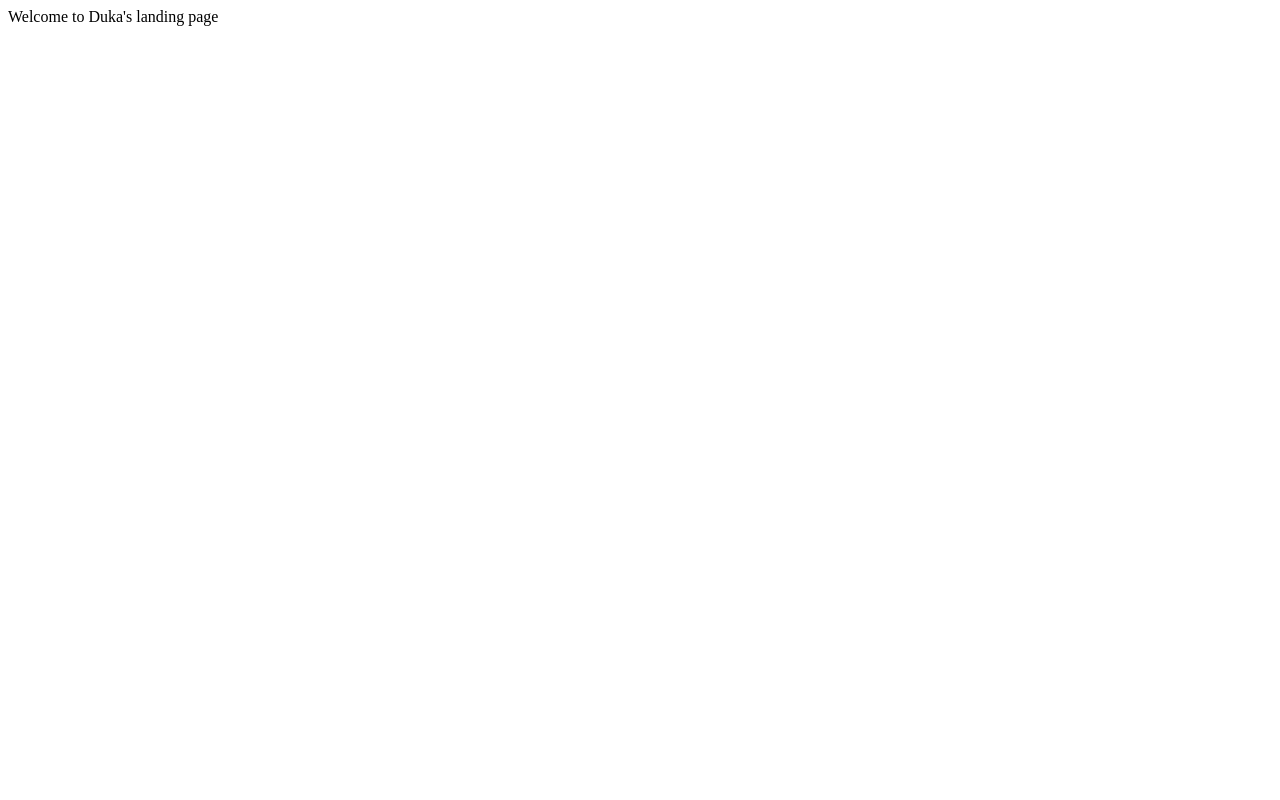
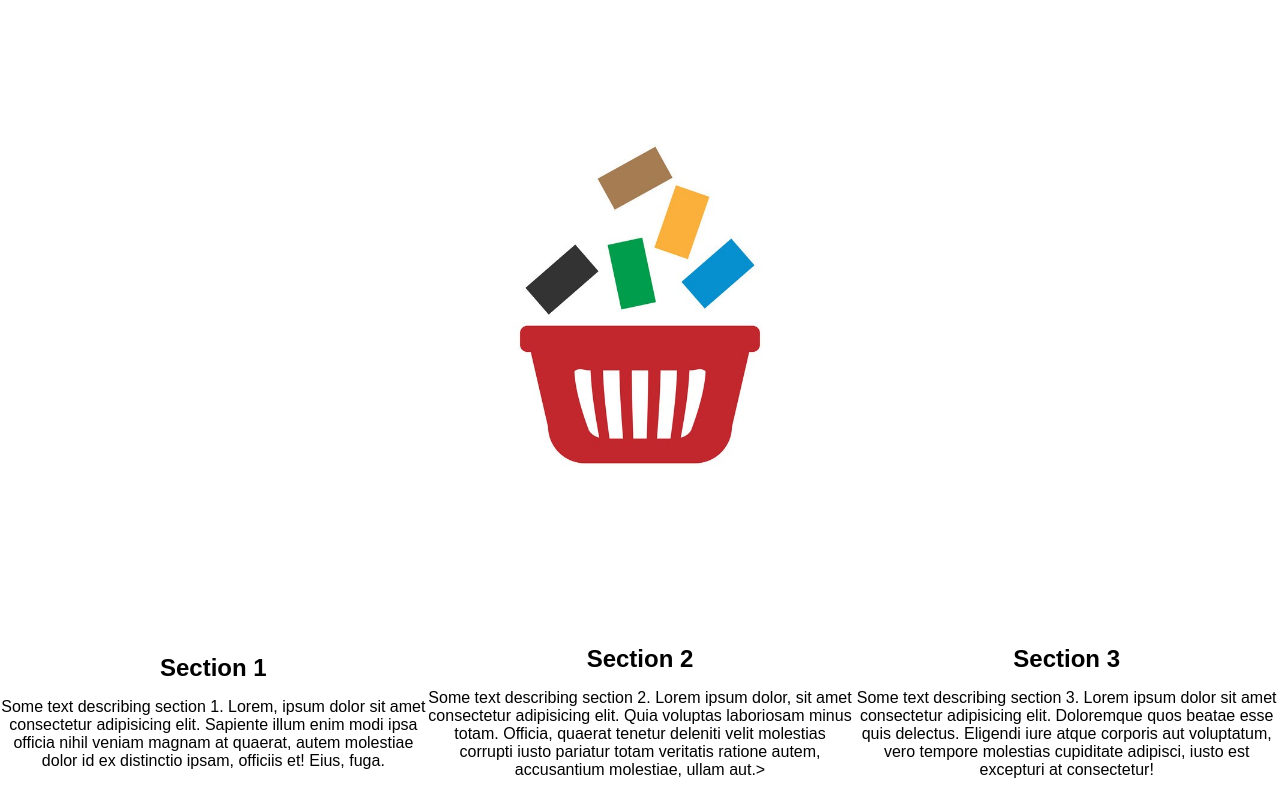
Before and after one commit to R-HYTE/Duka, a plain HTML site: page index.html in a window 1280 px wide. Drawn offline with Linux system fonts and the light colour scheme.

Commit message:
style: Add styling to the landing page

```diff
--- a/index.html
+++ b/index.html
@@ -1,10 +1,67 @@
+<!DOCTYPE html>
 <html lang="en">
 <head>
   <meta charset="UTF-8">
   <meta name="viewport" content="width=device-width, initial-scale=1.0">
-  <title>Landing page</title>
+  <title>Duka Landing Page</title>
+  <style>
+    body, html {
+      margin: 0;
+      padding: 0;
+      height: 100%;
+      font-family: Arial, sans-serif;
+    }
+
+    .container {
+      height: 100%;
+      display: flex;
+      flex-direction: column;
+      justify-content: center;
+      align-items: center;
+    }
+
+    .logo {
+      max-height: 75vh; /* 3/4 of the viewport height */
+      width: auto;
+      margin-bottom: 20px;
+    }
+
+    .text-section {
+      width: 100%;
+      display: flex;
+      justify-content: space-around;
+      align-items: center;
+    }
+
+    .text-box {
+      flex: 1;
+      text-align: center;
+    }
+
+    .text-box h2 {
+      margin-bottom: 10px;
+    }
+  </style>
 </head>
 <body>
-  Welcome to Duka's landing page
+
+<div class="container">
+  <img src="logo.jpg" alt="Logo" class="logo">
+  <div class="text-section">
+    <div class="text-box">
+      <h2>Section 1</h2>
+      <p>Some text describing section 1. Lorem, ipsum dolor sit amet consectetur adipisicing elit. Sapiente illum enim modi ipsa officia nihil veniam magnam at quaerat, autem molestiae dolor id ex distinctio ipsam, officiis et! Eius, fuga.</p>
+    </div>
+    <div class="text-box">
+      <h2>Section 2</h2>
+      <p>Some text describing section 2. Lorem ipsum dolor, sit amet consectetur adipisicing elit. Quia voluptas laboriosam minus totam. Officia, quaerat tenetur deleniti velit molestias corrupti iusto pariatur totam veritatis ratione autem, accusantium molestiae, ullam aut.></label></p>
+    </div>
+    <div class="text-box">
+      <h2>Section 3</h2>
+      <p>Some text describing section 3. Lorem ipsum dolor sit amet consectetur adipisicing elit. Doloremque quos beatae esse quis delectus. Eligendi iure atque corporis aut voluptatum, vero tempore molestias cupiditate adipisci, iusto est excepturi at consectetur!</p>
+    </div>
+  </div>
+</div>
+
 </body>
 </html>
```
Also changed, not shown: logo.jpg (added).
